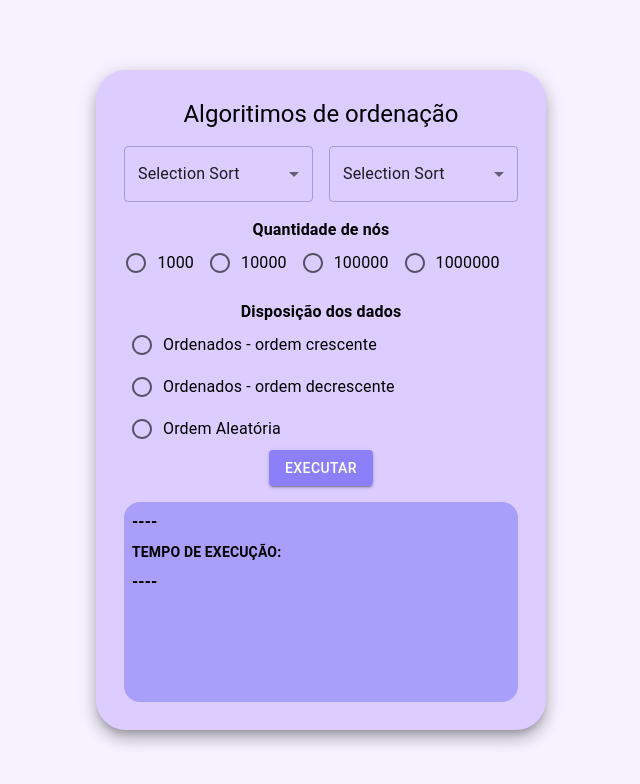
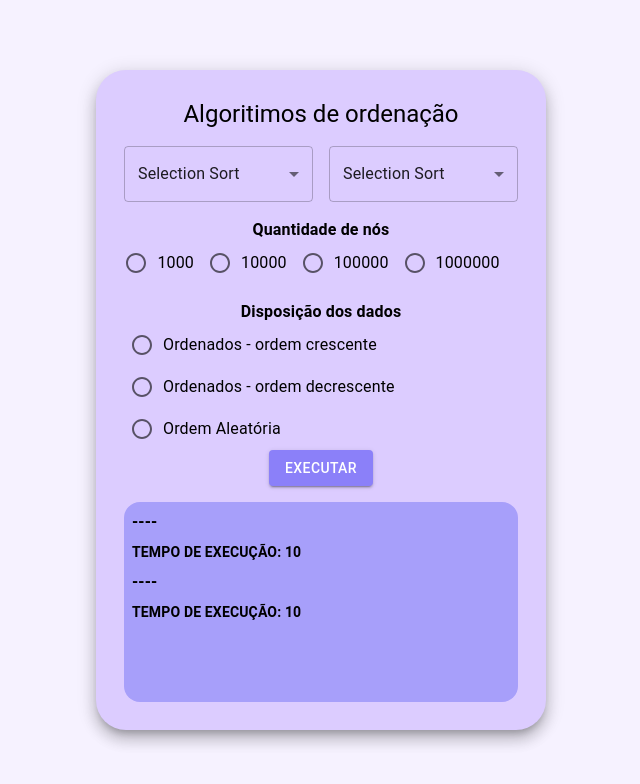
Before and after one commit to pedro-tramontini/Comparador_Algoritimos_oficial, a React (Vite) app: page / in a window 1280 px wide. Shown: the top 784 px of the page, without its empty margins (319-959 px from the left). Built offline with nearby package versions, Linux system fonts and the light colour scheme.

Commit message:
projeto finalizado

```diff
--- a/src/App.jsx
+++ b/src/App.jsx
@@ -47,6 +47,9 @@ function App() {
     tempoExecucao2: ""
   })
 
+  const [tempoExec1, setTempoExec1] = useState(10)
+  const [tempoExec2, setTempoExec2] = useState(10)
+
   const handleChange = (async (event) => {
     event.preventDefault()
 
@@ -57,12 +60,14 @@ function App() {
       algEscolhido2: data.get('campo2')
     })
 
+
     const arrayNumeros = await validacaoRequisicao(data.get('quantidade-nos'), data.get('algoritimo-ordenacao'))
 
     let inicio1 = performance.now()
     console.log(algOrden(data.get('campo1'), arrayNumeros))
     let fim1 = performance.now()
     let duracao1 = (fim1 - inicio1)
+    setTempoExec1(duracao1)
 
     console.log("TEMPO DURACAO 2: " + duracao1)
 
@@ -70,8 +75,10 @@ function App() {
     console.log(algOrden(data.get('campo2'), arrayNumeros))
     let fim2 = performance.now()
     let duracao2 = (fim2 - inicio2)
+    setTempoExec2(duracao2)
     console.log("TEMPO DURACAO 2: " + duracao2)
   })
+
 
 
 
@@ -157,9 +164,10 @@ function App() {
             <Box sx={{display: 'flex', justifyContent: 'center', maxHeight: '90%', marginBlock: 2}}>
               <Box sx={{width: '100%', height: '200px', background: '#a79ffa',  borderRadius: 4}}>
                 <Typography variant="body1" sx={{fontWeight: 'bold'}} margin={1}>--{values.algEscolhido1}--</Typography>
-                <Typography variant="body2" sx={{fontWeight: 'bold'}} margin={1}>TEMPO DE EXECUÇÃO: {}</Typography>
+                <Typography variant="body2" sx={{fontWeight: 'bold'}} margin={1}>TEMPO DE EXECUÇÃO: {tempoExec1}</Typography>
 
                 <Typography variant="body1" sx={{fontWeight: 'bold'}} margin={1}>--{values.algEscolhido2}--</Typography>
+                <Typography variant="body2" sx={{fontWeight: 'bold'}} margin={1}>TEMPO DE EXECUÇÃO: {tempoExec2}</Typography>
               </Box>
             </Box>
 
```
